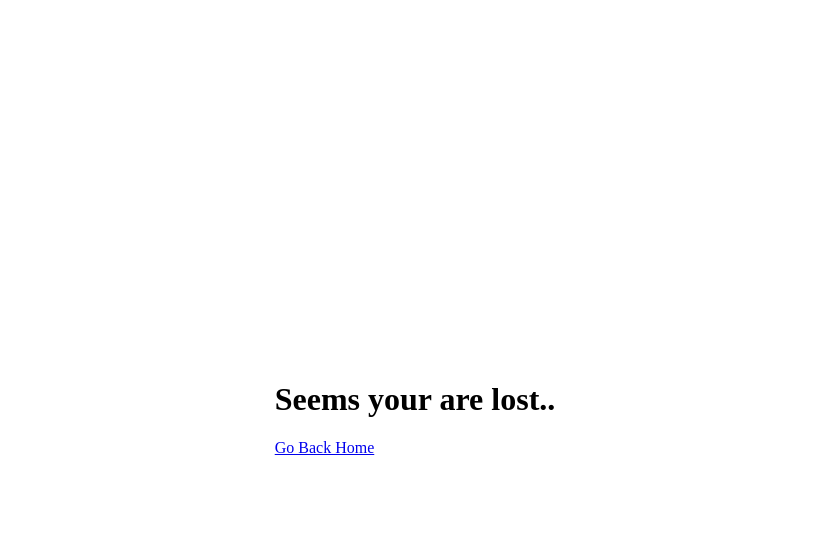
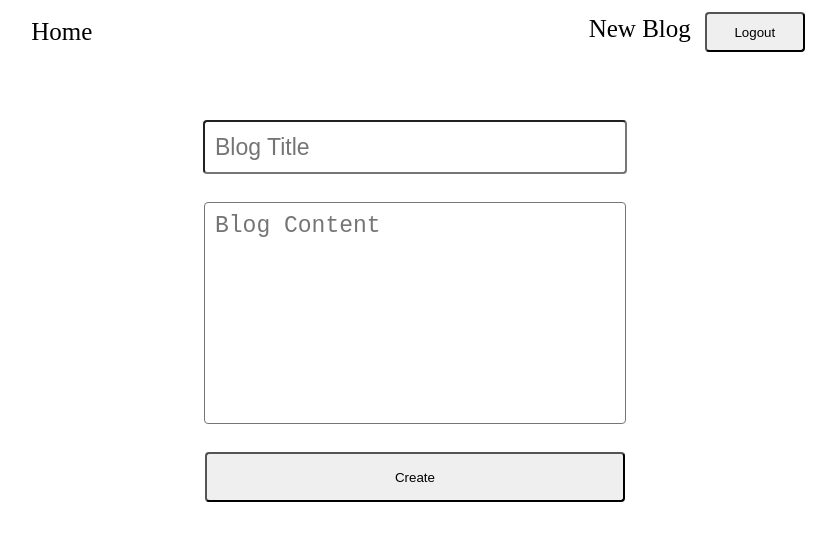
Before and after one commit to oladips772/react-app, a React (Create React App) app: page /newblog in a window 1280 px wide. Shown: the top 540 px of the page, without its empty margins (225-1061 px from the left). Built offline with nearby package versions, Linux system fonts and the light colour scheme; no server answers; sample sign-in values are in the browser's storage.

Commit message:
creating and receiving blog now working

```diff
--- a/src/App.css
+++ b/src/App.css
@@ -1,9 +1,6 @@
 /** @format */
 
 body {
-  display: flex;
-  align-items: center;
-  justify-content: center;
   height: 100vh;
 }
 
@@ -13,11 +10,22 @@ body {
 }
 
 input {
-  height: 40px;
-  width: 270px;
+  height: 30px;
+  width: 400px;
   margin: 4px;
-  padding: 6px;
+  padding: 10px;
   border-radius: 4px;
+  font-size: 23px;
+}
+
+textarea {
+  height: 200px;
+  width: 400px;
+  margin: 4px;
+  padding: 10px;
+  border-radius: 4px;
+  font-size: 23px;
+  resize: none;
 }
 
 button {
@@ -28,3 +36,49 @@ button {
   padding: 6px;
   border-radius: 4px;
 }
+
+.logoutBtn {
+  height: 40px;
+  width: 100px;
+  margin: 4px;
+  cursor: pointer;
+  padding: 6px;
+  border-radius: 4px;
+}
+
+nav {
+  display: flex;
+  align-items: center;
+  justify-content: space-around;
+}
+nav a {
+  color: black;
+  text-decoration: none;
+  margin: 10px;
+  font-size: 25px;
+}
+
+main {
+  max-width: 1300px;
+  margin: 60px auto;
+  display: grid;
+  grid-template-columns: 1fr 1fr 1fr;
+  gap: 20px;
+}
+
+main .blog_item {
+  border: 1px solid lightgray;
+  padding: 15px;
+  border-radius: 4px;
+}
+
+.newblog main {
+  display: flex;
+  flex-direction: column;
+  justify-content: center;
+  align-items: center;
+}
+
+.newblog main button {
+  width: 420px;
+}
--- a/src/App.js
+++ b/src/App.js
@@ -9,6 +9,7 @@ import NotFound from "./pages/NotFound";
 import Login from "./pages/Login";
 import PrivateRoute from "./PrivateRoute";
 import Register from "./pages/Register";
+import Newblog from "./pages/Newblog";
 
 function App() {
   return (
@@ -41,6 +42,14 @@ function App() {
               </PrivateRoute>
             }
           />
+          <Route
+            path="/newblog"
+            element={
+              <PrivateRoute>
+                <Newblog />
+              </PrivateRoute>
+            }
+          />
           <Route path="*" element={<NotFound />} />
         </Routes>
       </BrowserRouter>
--- a/src/components/Header.jsx
+++ b/src/components/Header.jsx
@@ -4,11 +4,13 @@ import { Link } from "react-router-dom";
 
 function Header() {
   return (
-    <div>
+    <nav className="">
       <Link to={"/"}>Home</Link>
-      <Link to={"/about"}>About</Link>
-      <Link to={"/contact"}>Contact</Link>
-    </div>
+      <div>
+        <Link to={"/newblog"}>New Blog</Link>
+        <button className="logoutBtn">Logout</button>
+      </div>
+    </nav>
   );
 }
 
--- a/src/firebase.js
+++ b/src/firebase.js
@@ -2,6 +2,7 @@
 import { initializeApp } from "firebase/app";
 import { getAuth } from "firebase/auth";
 import { GoogleAuthProvider } from "firebase/auth";
+import { getFirestore } from "firebase/firestore";
 
 const firebaseConfig = {
   apiKey: "AIzaSyBG9f1_zRo9lgJ7RkWe919HKje3Mdxuunk",
@@ -14,5 +15,6 @@ const firebaseConfig = {
 
 const app = initializeApp(firebaseConfig);
 const auth = getAuth(app);
+const db = getFirestore(app);
 const provider = new GoogleAuthProvider();
-export { auth, provider };
+export { auth, provider, db };
--- a/src/pages/Home.js
+++ b/src/pages/Home.js
@@ -1,53 +1,46 @@
 /** @format */
 import React, { useState, useEffect, useRef } from "react";
 import Header from "../components/Header";
-import { useNavigate } from "react-router-dom";
+import { Link, useNavigate } from "react-router-dom";
 import { getAuth } from "firebase/auth";
+import {
+  collection,
+  getDoc,
+  getDocs,
+  onSnapshot,
+  orderBy,
+  query,
+} from "firebase/firestore";
+import { db } from "../firebase";
 
 function Home() {
-  const user = getAuth();
-  const [fileChosen, setFileChosen] = useState(null);
-  const [imageChosen, setImageChosen] = useState("");
-  const [audioChosen, setAudioChosen] = useState("");
-  const [videoChosen, setVideoChosen] = useState("");
-  const [name, setName] = useState("");
-  const inputRef = useRef();
-  const navigate = useNavigate();
-
-  const preview = (e) => {
-    const reader = new FileReader();
-    if (e.target.files[0]) {
-      reader.readAsDataURL(e.target.files[0]);
-    }
-    reader.onload = (readerEvent) => {
-      setFileChosen(readerEvent.target.result);
-    };
-  };
+  const [blogs, setBlogs] = useState([]);
+  const docRef = collection(db, "blogs");
 
   useEffect(() => {
-    if (fileChosen?.includes("image")) {
-      setImageChosen(fileChosen);
-    }
-    if (fileChosen?.includes("video")) {
-      setVideoChosen(fileChosen);
-    }
-    if (fileChosen?.includes("audio")) {
-      setAudioChosen(fileChosen);
-    }
-  }, [fileChosen]);
+    const getBlogs = async () => {
+      const querySnapshot = await getDocs(collection(db, "blogs"));
+      querySnapshot.forEach((doc) => {
+        blogs.push(doc.data());
+      });
+    };
+    getBlogs();
+  }, [db, docRef]);
 
-  const logout = () => {
-    localStorage.removeItem("userInfo");
-    navigate("/login");
-  };
+  const Queried = query(docRef, orderBy("createdAt"));
 
   return (
-    <div>
-      <h1>Home screen</h1>
-
-      <img src={user?.currentUser?.photoURL} alt="user profile photo" />
-
-      <button onClick={logout}>logout</button>
+    <div className="home">
+      <Header />
+      <main>
+        {blogs?.map((blog, i) => (
+          <div className="blog_item" key={i}>
+            <h2>{blog?.title}</h2>
+            <p>{blog?.content}</p>
+            <span>Written by: {blog?.author}</span>
+          </div>
+        ))}
+      </main>
     </div>
   );
 }
--- /dev/null
+++ b/src/pages/Newblog.js
@@ -0,0 +1,52 @@
+/** @format */
+import { collection, addDoc } from "firebase/firestore";
+import { useEffect, useState } from "react";
+import Header from "../components/Header";
+import { auth, db } from "../firebase";
+import { getAuth } from "firebase/auth";
+
+function Newblog() {
+  const user = getAuth();
+  const [title, setTitle] = useState("");
+  const [content, setContent] = useState("");
+  const [loading, setLoading] = useState(false);
+
+  const createBlog = async () => {
+    setLoading(true);
+    await addDoc(collection(db, "blogs"), {
+      title: title,
+      content: content,
+      author: user?.currentUser?.email,
+    });
+    setTitle("");
+    setContent("");
+    setLoading(false);
+    alert("blog created successfully");
+  };
+
+  return (
+    <div className="newblog">
+      <Header />
+      <main>
+        <input
+          type="text"
+          placeholder="Blog Title"
+          value={title}
+          onChange={(e) => setTitle(e.target.value)}
+        />
+        <textarea
+          name=""
+          id=""
+          placeholder="Blog Content"
+          value={content}
+          onChange={(e) => setContent(e.target.value)}
+        ></textarea>
+        <button onClick={createBlog}>
+          {loading ? "loading...." : "Create"}
+        </button>
+      </main>
+    </div>
+  );
+}
+
+export default Newblog;
```
